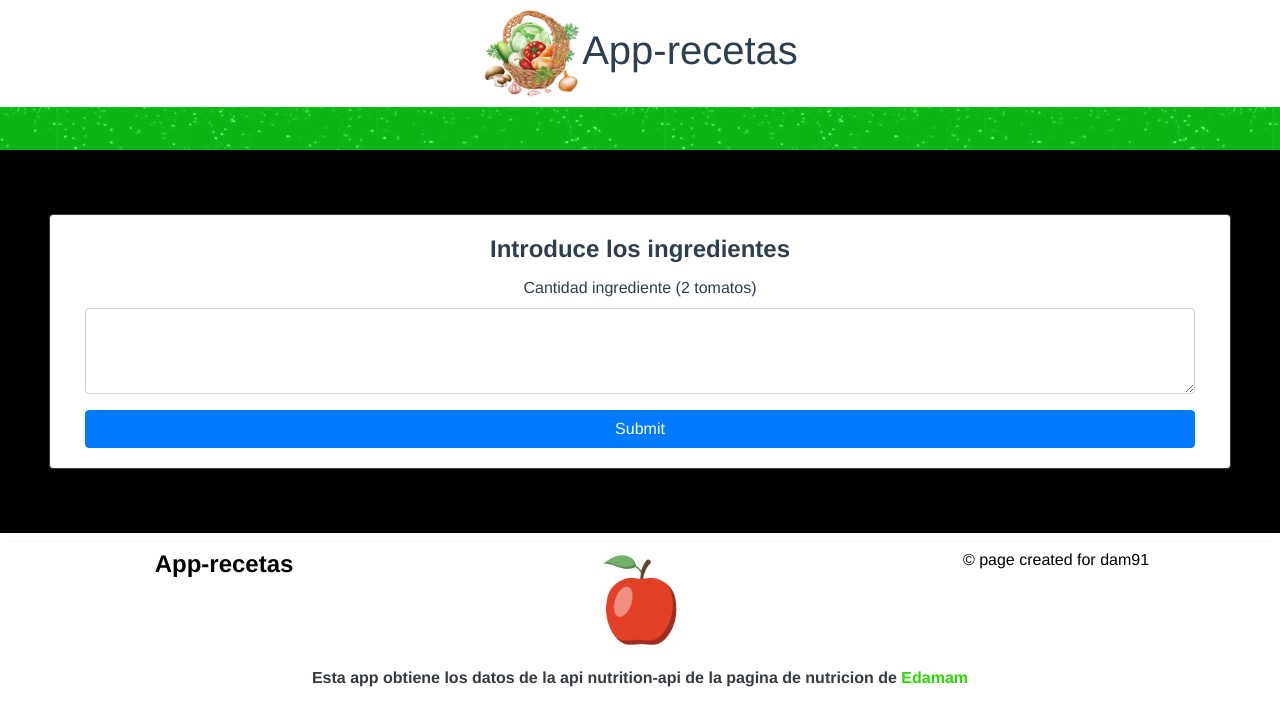
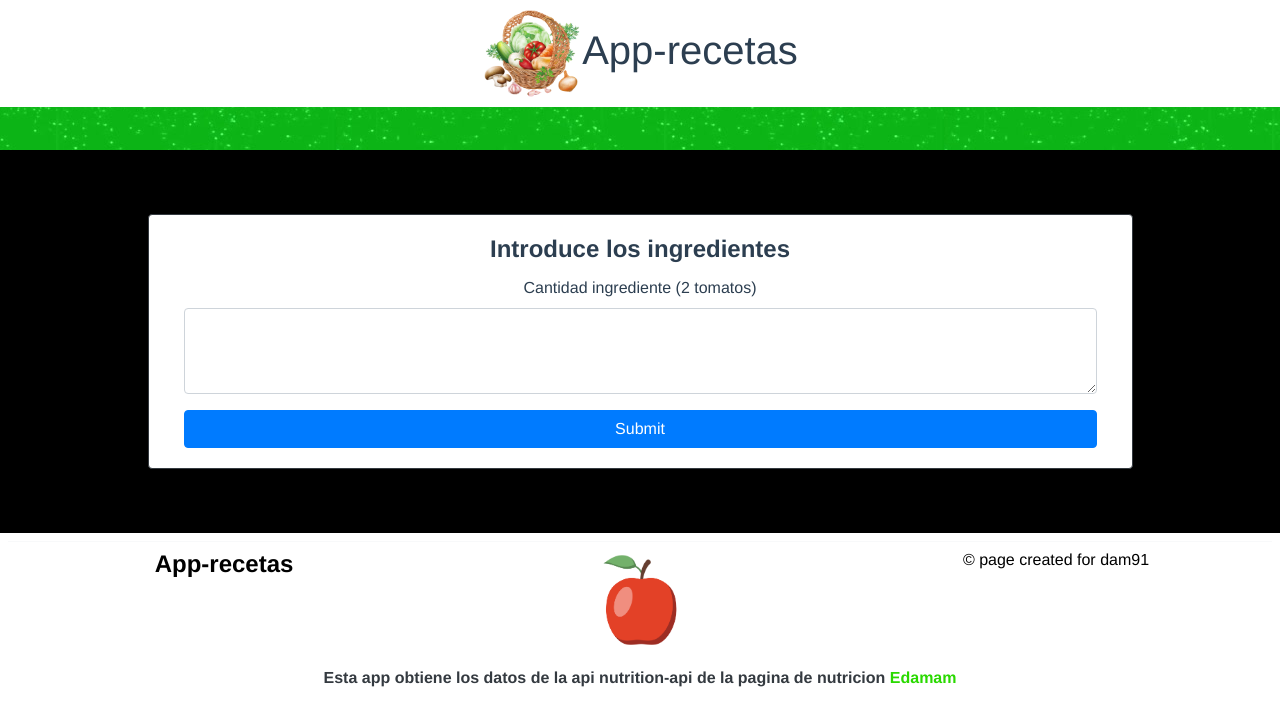
Before and after one commit to darterom91/app-recetas, a Vue app: page / in a window 1280 px wide. Shown: the top 726 px of the page. Built offline with nearby package versions, Linux system fonts and the light colour scheme.

Commit message:
Modify styles and add new styles

```diff
--- a/src/components/CFooter.vue
+++ b/src/components/CFooter.vue
@@ -17,7 +17,7 @@
           <h6 class="col-12 col-sm-12 col-md-4 m-0">© page created for dam91</h6>
         </div>
         <div class="edtext row justify-content-center text-dark p-2">
-          <p>Esta app obtiene los datos de la api nutrition-api de la pagina de nutricion de <a href="https://www.edamam.com/"> Edamam</a></p>
+          <p>Esta app obtiene los datos de la api nutrition-api de la pagina de nutricion <a href="https://www.edamam.com/"> Edamam</a></p>
         </div>
       </div>
     </div>
--- a/src/components/CSection.vue
+++ b/src/components/CSection.vue
@@ -2,7 +2,7 @@
   <div class="p-5">
     <div class="container-fluid p-3">
       <div class="row justify-content-center  text-center">
-        <div class="card border border-dark  rounded col-12 col-md-12">
+        <div class="card border border-dark  rounded col-12 col-md-10">
           <div class="card-body">
             <h3 class="card-title ">Introduce los ingredientes</h3>
             <form @submit.prevent="loadData">
```
